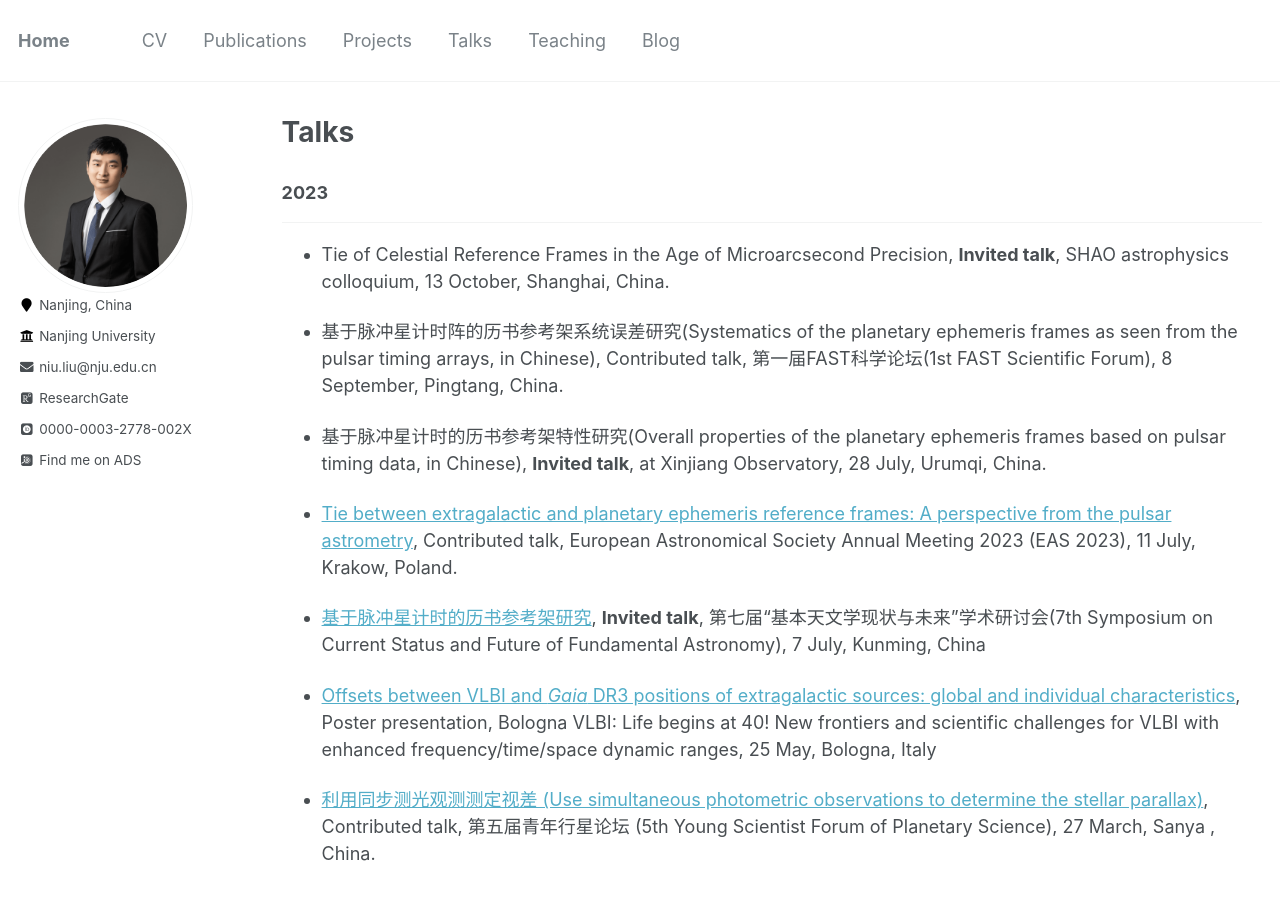
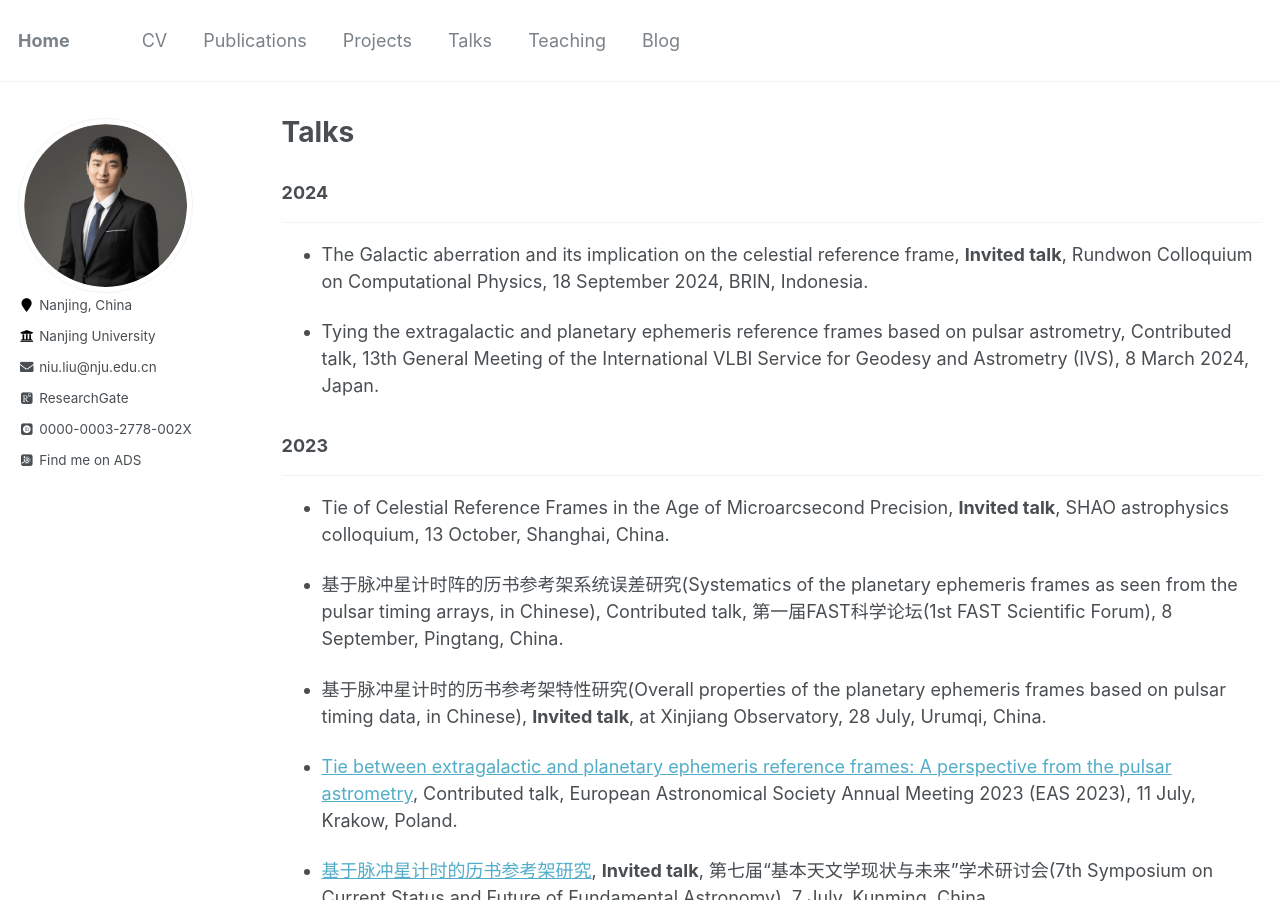
Before and after one commit to Niu-Liu/Niu-Liu.github.io, a Jekyll site: the page built from _pages/talks.md, in a window 1280 px wide and 900 px high. Built offline with Jekyll 4.4.1, drawn with Linux system fonts in a browser that asks for light colours; some web fonts are replaced.

Commit message:
Update my talks

```diff
--- a/_pages/talks.md
+++ b/_pages/talks.md
@@ -6,6 +6,12 @@ author_profile: true
 ---
 
 {% include base_path %}
+
+### 2024
+---
+* The Galactic aberration and its implication on the celestial reference frame, **Invited talk**, Rundwon Colloquium on Computational Physics, 18 September 2024, BRIN, Indonesia.
+
+* Tying the extragalactic and planetary ephemeris reference frames based on pulsar astrometry, Contributed talk, 13th General Meeting of the International VLBI Service for Geodesy and Astrometry (IVS), 8 March 2024, Japan.
 
 ### 2023
 ---
```
